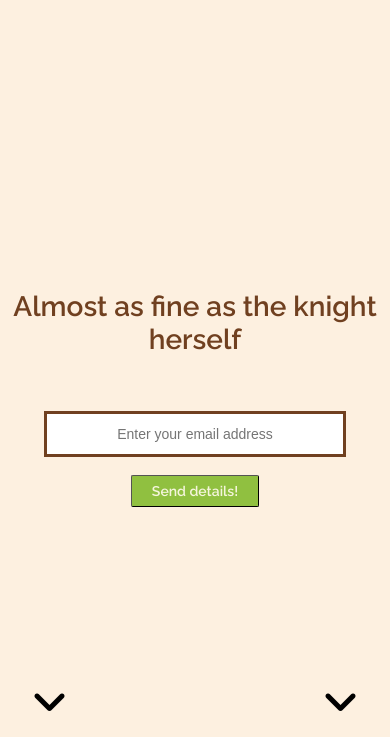
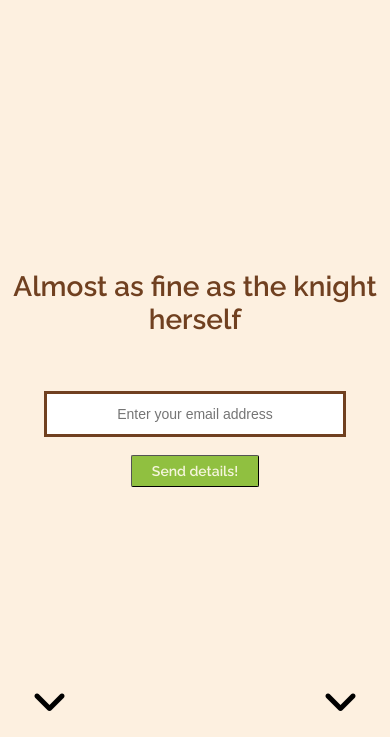
Before and after one commit to JSharpb/Jeannells-Fine-Arts, a plain HTML site: page index.html in a window 390 px wide. Shown: the part 107-844 px from the top of the page. Drawn offline with Linux system fonts and the light colour scheme.

Commit message:
Fixed size of header to the viewport
Accounted for the change in the height of the header on mobile screens, so the #hero will take up the exact height of the screen.

```diff
--- a/styles.css
+++ b/styles.css
@@ -6,6 +6,7 @@
   --main-text-color: #704020;
   /* Header */
   --header-color: #FF5530;
+  --header-height: 4rem;
   --header-border-color: #CF4500;
   --header-border-width: 2px;
   /* Works */
@@ -51,7 +52,7 @@ body {
     margin: 0;
     padding: 0 1rem;
     width: 100%;
-    height: 4rem;;
+    height: var(--header-height);
     display: flex;
     justify-content: space-between;
     align-items: center;
@@ -676,7 +677,7 @@ footer {
     #hero {
       margin: 0;
       padding: 0;
-      height: calc(100vh - 4rem);
+      height: calc(100vh - var(--header-height));
       justify-content: center;
       gap: 2rem;
     }
@@ -807,8 +808,8 @@ footer {
 
   @media only screen and (max-width: 600px) {
 
-    header {
-      height: 3.5rem;
+    :root {
+      --header-height: 3.5rem;
     }
 
     #site-header {
@@ -839,8 +840,11 @@ footer {
 
   @media only screen and (max-width: 480px) {
 
+    :root {
+      --header-height: 6.5rem;
+    }
+
     header {
-      height: 6.5rem;
       flex-direction: column;
     }
 
```
